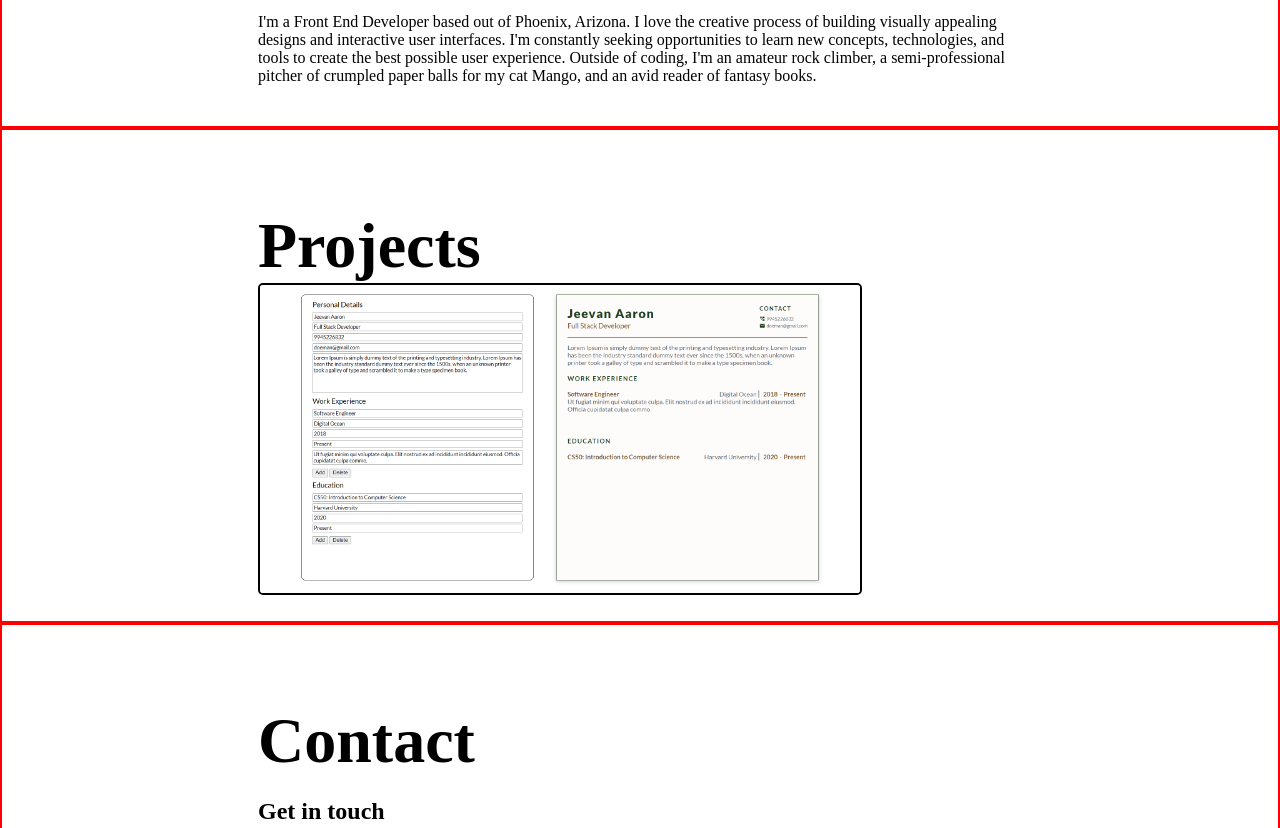
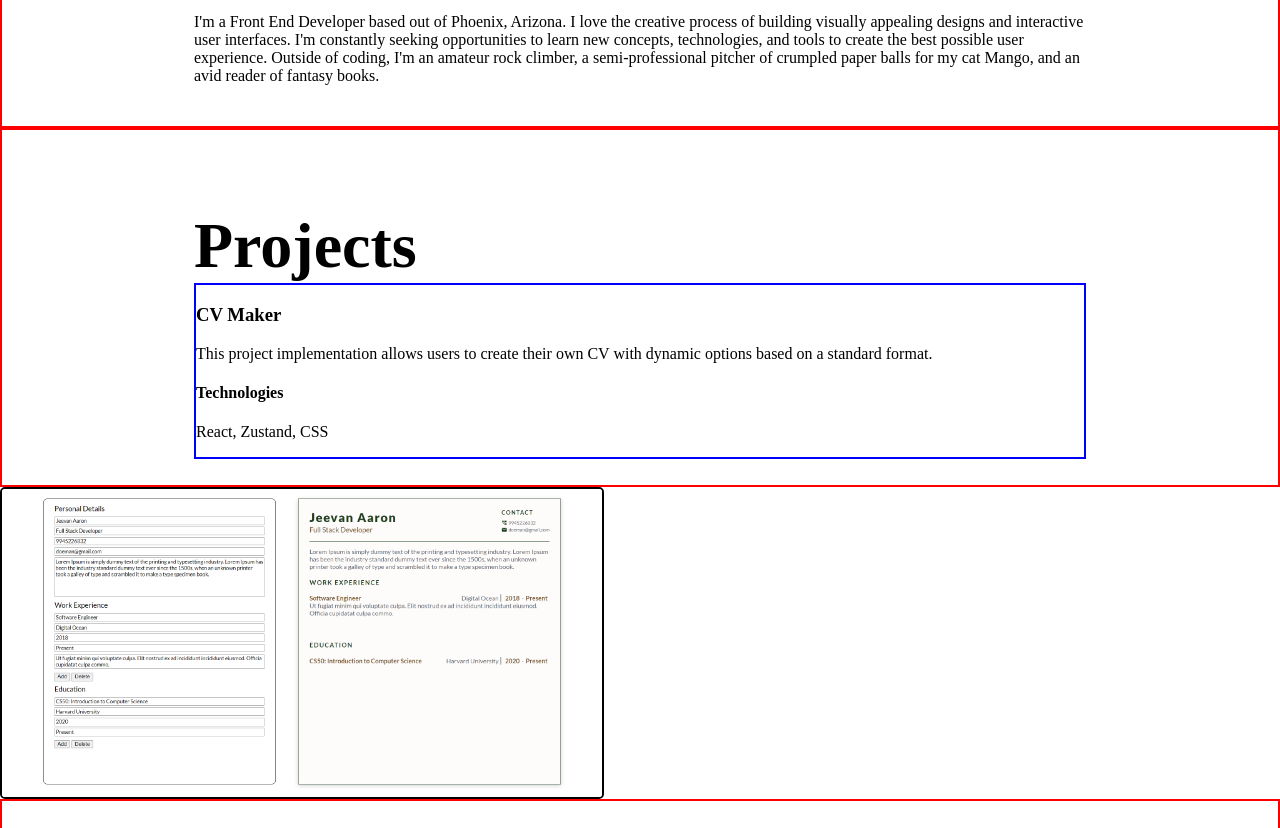
Before and after one commit to aaronsww/portfolio, a Gatsby site: page / in a window 1280 px wide. Shown: the part 929-1757 px from the top of the page. Built offline with nearby package versions, Linux system fonts and the light colour scheme; Gatsby itself is replaced by a stand-in of ours.

Commit message:
refactor: queries multiple images

```diff
--- a/src/pages/index.js
+++ b/src/pages/index.js
@@ -6,7 +6,7 @@ import { GatsbyImage, getImage } from "gatsby-plugin-image";
 export default function Home({ data }) {
   console.log(data);
 
-  const imageData = getImage(data.file.childImageSharp.gatsbyImageData);
+  // const imageData = getImage(data.file.childImageSharp.gatsbyImageData);
 
   return (
     <div>
@@ -48,10 +48,36 @@ export default function Home({ data }) {
         <section>
           <h1 className="section-title">Projects</h1>
 
-            <GatsbyImage image={imageData} alt="CV Maker" className="img"/>
-
+          {/* <div className="project">
+            <GatsbyImage
+              image={imageData}
+              alt="CV Maker"
+              className="project-img"
+            /> */}
+            <div className="project-details">
+              <h3>CV Maker</h3>
+              <p>
+                This project implementation allows users to create their own CV
+                with dynamic options based on a standard format.
+              </p>
+              <h4>Technologies</h4>
+              <p>React, Zustand, CSS</p>
+            </div>
+          {/* </div> */}
         </section>
       </main>
+      {data.allFile.nodes.map((node, index) => {
+        const imageData = getImage(node.childImageSharp.gatsbyImageData);
+        return (
+          <div key={index}  >
+            <GatsbyImage
+              image={imageData}
+              alt={`Project ${index + 1}`}
+              className="project-img"
+            />
+          </div>
+        );
+      })}
 
       <footer>
         <section>
@@ -64,11 +90,14 @@ export default function Home({ data }) {
 }
 
 export const query = graphql`
-  query Banner {
-    file(relativePath: { eq: "cvMaker.png" }) {
+  query MultipleImages {
+  allFile(filter: { sourceInstanceName: { eq: "images" }, extension: { eq: "png" } }) {
+    nodes {
+      relativePath
       childImageSharp {
         gatsbyImageData(layout: CONSTRAINED)
       }
     }
   }
+}
 `;
--- a/src/styles.css
+++ b/src/styles.css
@@ -23,16 +23,23 @@ nav>a{
     margin-top: 2.5em;
 }
 section{
-    padding: 2% 20%;
+    padding: 2% 15%;
     border: 2px solid red;
 }
 .section-title{
     font-size: 4rem;
     margin-bottom: 0;
 }
+.project{
+    display: flex;
+}
 
-.img{
+.project-img{
    border-radius: 5px;
    border: 2px solid black;
    width: 600px;
 }
+
+.project-details{
+    border: 2px solid blue;
+}
```
